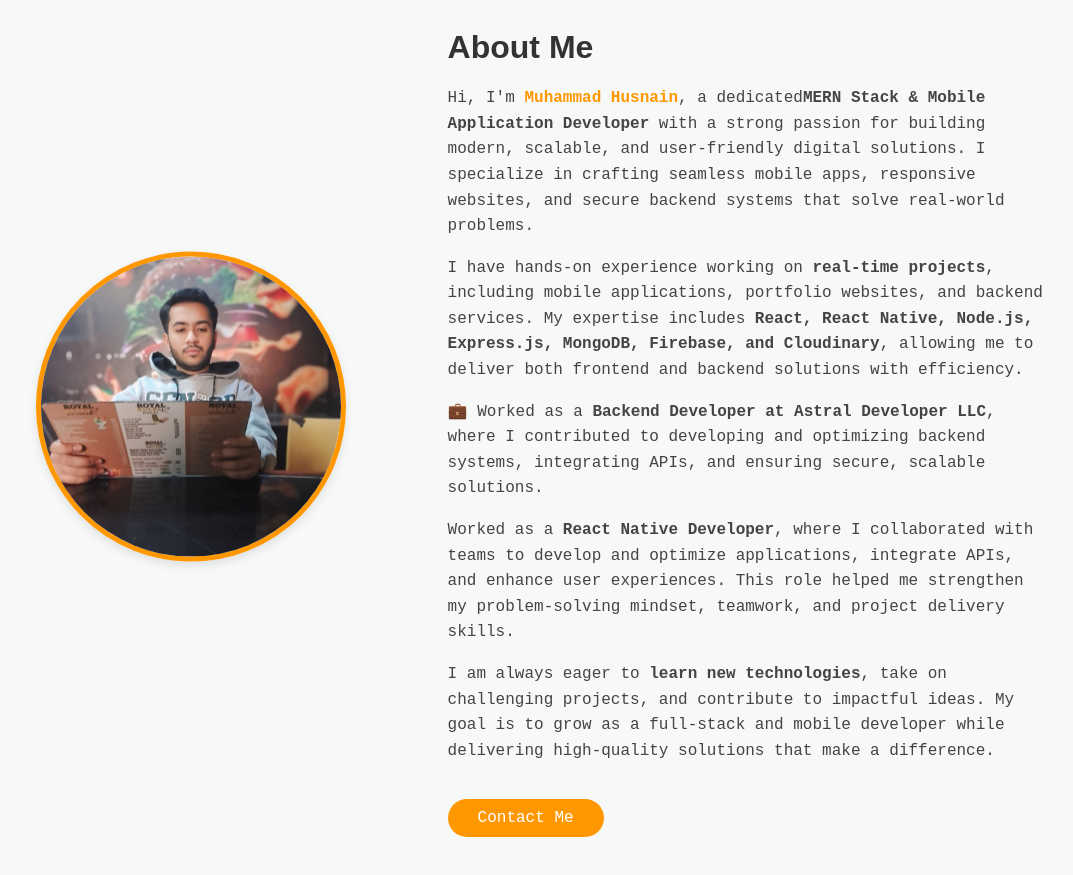
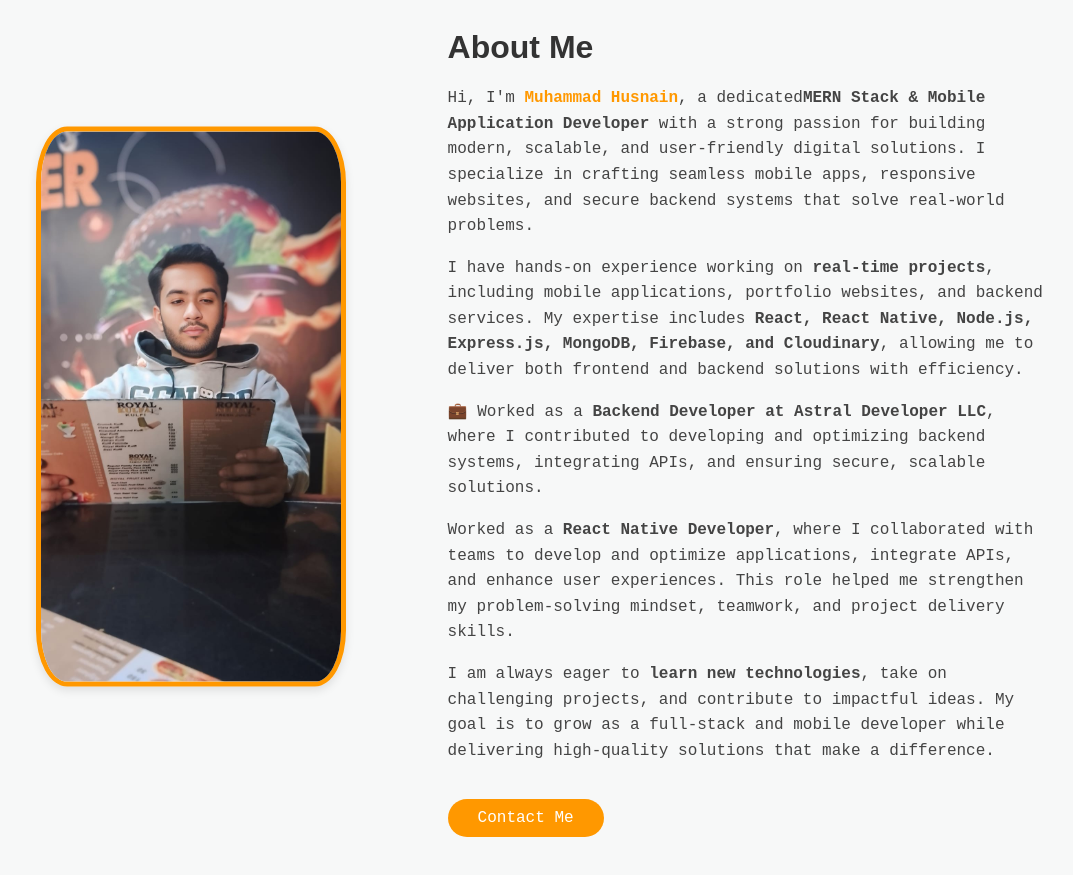
Before and after one commit to Muhammad-Husnain007/my-portfolio, a React (Vite) app: page / in a window 1280 px wide. Shown: the part 2320-3195 px from the top of the page, without its empty margins (98-1171 px from the left). Built offline with nearby package versions, Linux system fonts and the light colour scheme.

Commit message:
Update style.about.css

```diff
--- a/src/components/about/style.about.css
+++ b/src/components/about/style.about.css
@@ -13,8 +13,8 @@
 
 .about-image img {
   width: 300px;
-  height: 300px;
-  border-radius: 50%;
+  height: 550px;
+  border-radius: 10%;
   object-fit: cover;
   border: 5px solid #ff9800;
   box-shadow: 0px 4px 10px rgba(0,0,0,0.1);
```
